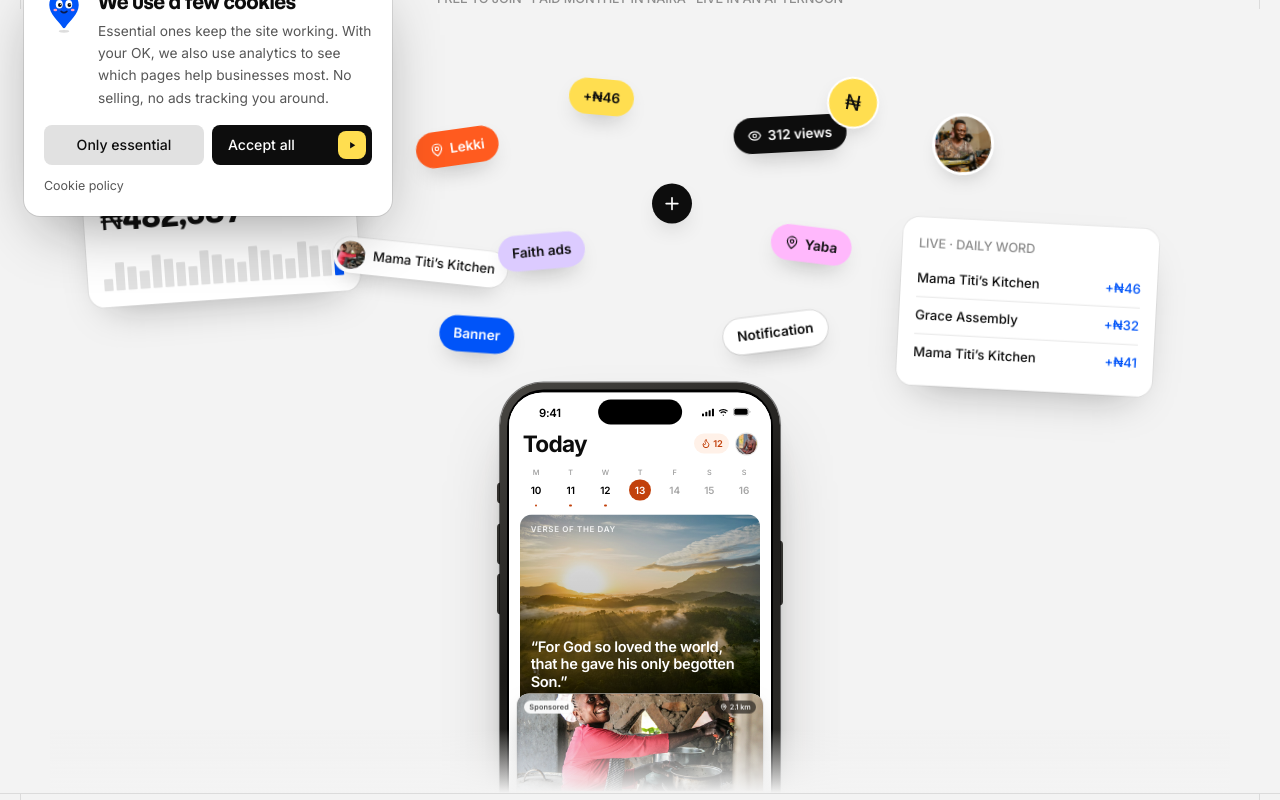
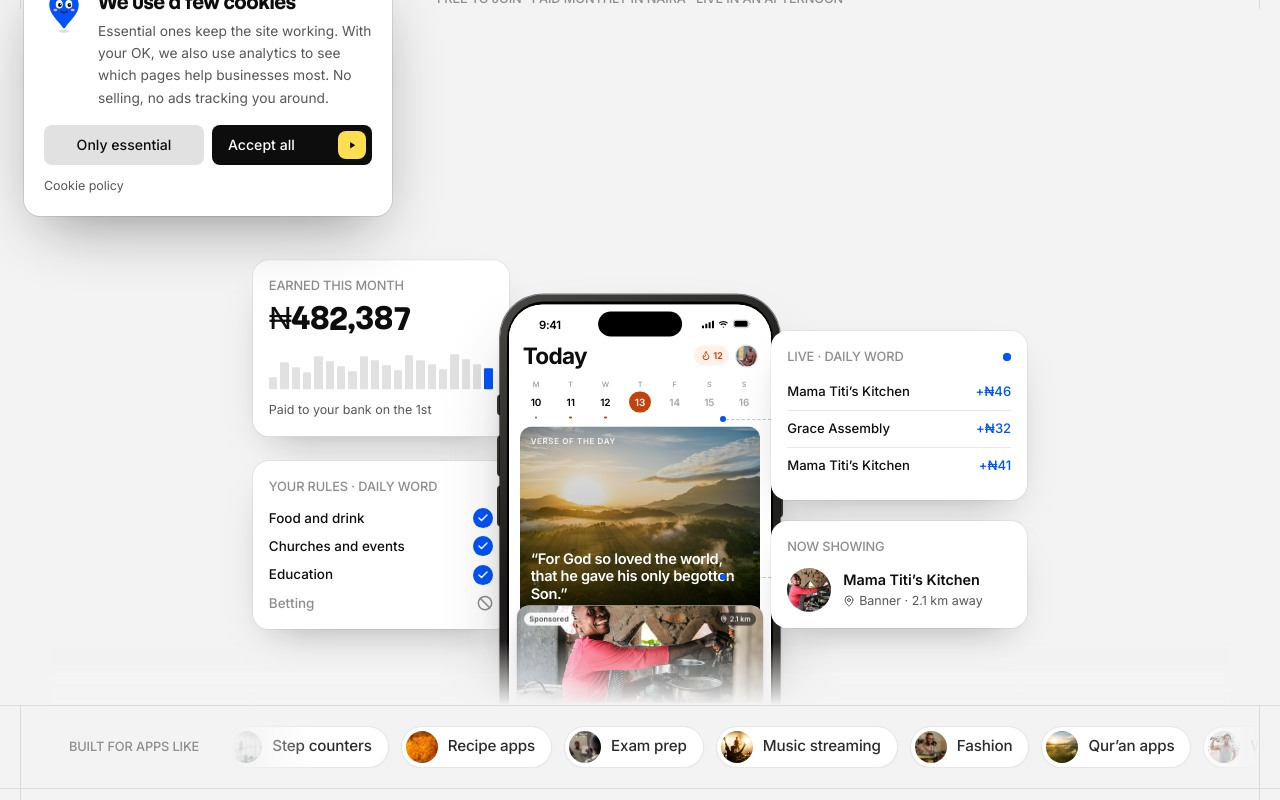
Before and after one commit to iliosintelligence-dotcom/Proxim-, a Next.js app in the folder apps/site/: page /publishers in a window 1280 px wide. Shown: the part 560-1360 px from the top of the page. Built offline with nearby package versions, Linux system fonts and the light colour scheme.

Commit message:
App owners hero: tidy dashboard cards around the phone; footer framed on every side

```diff
--- a/apps/site/src/components/publishers/PubHero.tsx
+++ b/apps/site/src/components/publishers/PubHero.tsx
@@ -1,6 +1,6 @@
 "use client";
 
-import { Eye, MapPin, Plus, Smartphone } from "lucide-react";
+import { Ban, Check, MapPin, Smartphone } from "lucide-react";
 import type React from "react";
 import { useRef, useState } from "react";
 import { gsap, ScrollTrigger, useGSAP, prefersReducedMotion } from "@/lib/gsap";
@@ -14,15 +14,24 @@ import { Frame } from "@/components/site/Frame";
 import { Odometer } from "@/components/motion/Odometer";
 import { Photo } from "@/components/phone/Photo";
 
-type Event = { id: number; brand: string; kind: "Banner view" | "Notification"; amount: number };
+type Event = {
+  id: number;
+  brand: string;
+  kind: "Banner view" | "Notification";
+  amount: number;
+};
 
 const rotation: NicheId[] = ["faith", "food", "education", "fitness"];
 
 /**
  * The app owner's hero mirrors the advertiser's, seen from the other side:
- * one app (theirs) and a running ledger. Every time an ad lands in the
- * phone, a line of earnings is written and the month's total rolls up.
- * Ads become money in front of you.
+ * one app (theirs) with its dashboard laid out around it. Every time an ad
+ * lands in the phone, a line of earnings is written and the month's total
+ * rolls up. Ads become money in front of you.
+ *
+ * Four cards, two either side of the phone, upright and aligned, each tied
+ * to the phone by a short line. Smaller screens keep two compact cards
+ * tucked against the phone's edges.
  */
 export function PubHero() {
   const root = useRef<HTMLElement>(null);
@@ -40,7 +49,12 @@ export function PubHero() {
     const views = 40 + Math.floor(Math.random() * 120);
     const amount = (views * publisherEcpm.banner) / 1000;
     setTotal((t) => t + amount);
-    setEvents((e) => [{ id: Date.now(), brand, kind: "Banner view" as const, amount }, ...e].slice(0, 4));
+    setEvents((e) =>
+      [
+        { id: Date.now(), brand, kind: "Banner view" as const, amount },
+        ...e,
+      ].slice(0, 4),
+    );
   };
 
   useGSAP(
@@ -50,50 +64,46 @@ export function PubHero() {
         gsap.set(intro, { autoAlpha: 1 });
         return;
       }
-      gsap.from(intro, { y: 24, autoAlpha: 0, duration: 1.2, stagger: 0.08, delay: 0.3 });
+      gsap.from(intro, {
+        y: 24,
+        autoAlpha: 0,
+        duration: 1.2,
+        stagger: 0.08,
+        delay: 0.3,
+      });
 
-      // Stickers burst out of the top of the phone and settle in place.
-      const stage = root.current!.querySelector<HTMLElement>("[data-sticker-stage]")!;
-      const stickers = gsap.utils.toArray<HTMLElement>("[data-sticker]");
-      const origin = { x: stage.offsetWidth / 2, y: stage.offsetHeight * 0.62 };
-      stickers.forEach((el, i) => {
-        const dx = origin.x - (el.offsetLeft + el.offsetWidth / 2);
-        const dy = origin.y - (el.offsetTop + el.offsetHeight / 2);
+      // The cards slide out from behind the phone into their places, then
+      // breathe gently. Scrolling away, they drift apart a little.
+      const cards = gsap.utils.toArray<HTMLElement>("[data-card]");
+      cards.forEach((el, i) => {
+        const side = el.dataset.card === "left" ? 1 : -1;
         gsap.from(el, {
-          x: dx,
-          y: dy,
-          scale: 0.2,
+          x: side * 60,
           autoAlpha: 0,
           duration: 1.1,
-          ease: "back.out(1.5)",
-          delay: 0.9 + i * 0.05,
+          ease: "expo.out",
+          delay: 0.9 + (i % 2) * 0.12,
         });
-        gsap.to(el.querySelector("[data-sticker-float]"), {
-          y: i % 2 ? 7 : -7,
-          duration: 2.2 + (i % 4) * 0.4,
+        gsap.to(el.querySelector("[data-card-float]"), {
+          y: i % 2 ? 5 : -5,
+          duration: 2.6 + (i % 3) * 0.4,
           ease: "sine.inOut",
           yoyo: true,
           repeat: -1,
-          delay: i * 0.1,
+        });
+        gsap.to(el, {
+          x: -side * 24,
+          y: -30,
+          ease: "none",
+          scrollTrigger: {
+            trigger: el,
+            start: "top 40%",
+            end: "bottom top",
+            scrub: 0.8,
+          },
         });
       });
 
-      // The cloud leans toward the cursor and scatters as you scroll away.
-      const cloud = root.current!.querySelector<HTMLElement>("[data-cloud]")!;
-      const xTo = gsap.quickTo(cloud, "x", { duration: 1, ease: "expo.out" });
-      const yTo = gsap.quickTo(cloud, "y", { duration: 1, ease: "expo.out" });
-      const move = (e: PointerEvent) => {
-        if (e.pointerType !== "mouse") return;
-        xTo((e.clientX / window.innerWidth - 0.5) * 24);
-        yTo((e.clientY / window.innerHeight - 0.5) * 14);
-      };
-      window.addEventListener("pointermove", move);
-      gsap.to(stickers, {
-        yPercent: (i) => -40 - (i % 3) * 25,
-        xPercent: (i) => (i % 2 ? 1 : -1) * (10 + (i % 4) * 8),
-        ease: "none",
-        scrollTrigger: { trigger: stage, start: "top 30%", end: "bottom top", scrub: 0.8 },
-      });
       const loop = gsap
         .timeline({ repeat: -1, delay: 2.6 })
         .call(() => setAdIndex((i) => (i + 1) % rotation.length))
@@ -104,7 +114,6 @@ export function PubHero() {
         end: "bottom top",
         onToggle: (self) => (self.isActive ? loop.resume() : loop.pause()),
       });
-      return () => window.removeEventListener("pointermove", move);
     },
     { scope: root },
   );
@@ -116,7 +125,9 @@ export function PubHero() {
       const el = root.current!.querySelector("[data-ad]");
       gsap.set(el, { autoAlpha: 0 });
       adIn(el, "banner", adIndex === 0 ? 1.1 : 0.1);
-      const t = gsap.delayedCall(adIndex === 0 ? 1.6 : 0.6, () => earn(ad.ad.brand));
+      const t = gsap.delayedCall(adIndex === 0 ? 1.6 : 0.6, () =>
+        earn(ad.ad.brand),
+      );
       return () => t.kill();
     },
     { scope: root, dependencies: [adIndex] },
@@ -126,27 +137,38 @@ export function PubHero() {
   useGSAP(
     () => {
       if (prefersReducedMotion() || events[0].id < 10) return;
-      gsap.from("[data-ledger] li:first-child", { y: -12, autoAlpha: 0, duration: 0.7 });
-      gsap.fromTo("[data-earn-pop]", { scale: 1 }, { scale: 1.25, duration: 0.18, yoyo: true, repeat: 1, ease: "power2.out" });
+      const line = root.current!.querySelector("[data-ledger] li:first-child");
+      if (line) gsap.from(line, { y: -12, autoAlpha: 0, duration: 0.7 });
     },
     { scope: root, dependencies: [events[0].id] },
   );
 
   return (
-    <section ref={root} data-ad-manual className="relative overflow-hidden bg-paper">
+    <section
+      ref={root}
+      data-ad-manual
+      className="relative overflow-hidden bg-paper"
+    >
       <Frame className="pt-[clamp(2.75rem,6.5vw,5rem)] text-center">
-        <p data-intro className="t-label inline-flex items-center gap-2 text-ink">
-          <Smartphone className="size-3.5 text-blue" strokeWidth={2.2} />
-          / For app owners and developers
+        <p
+          data-intro
+          className="t-label inline-flex items-center gap-2 text-ink"
+        >
+          <Smartphone className="size-3.5 text-blue" strokeWidth={2.2} />/ For
+          app owners and developers
         </p>
         <h1 data-led className="t-display mx-auto mt-6 max-w-[19ch]">
           Get paid for the attention you already have.
         </h1>
         <p data-intro className="t-lead mx-auto mt-5 max-w-[40rem]">
-          Add Proxim to your app and earn from local ads that fit your users. You decide which brands appear and how
-          often. Your users get offers from businesses near them that they actually want.
+          Add Proxim to your app and earn from local ads that fit your users.
+          You decide which brands appear and how often. Your users get offers
+          from businesses near them that they actually want.
         </p>
-        <div data-intro className="mx-auto mt-8 grid w-full max-w-[20rem] gap-3 sm:flex sm:w-auto sm:max-w-none sm:justify-center">
+        <div
+          data-intro
+          className="mx-auto mt-8 grid w-full max-w-[20rem] gap-3 sm:flex sm:w-auto sm:max-w-none sm:justify-center"
+        >
           <Button href="#start" arrow>
             Start earning
           </Button>
@@ -159,70 +181,133 @@ export function PubHero() {
         </p>
       </Frame>
 
-      {/* The phone, held up from the bottom edge, with its attention bursting out as stickers. */}
-      <div data-sticker-stage className="relative mx-auto mt-[clamp(2rem,4vw,3rem)] h-[clamp(36rem,64vw,46rem)] max-w-[1180px] overflow-hidden px-[var(--gutter)]">
-        <div data-cloud className="absolute inset-0">
-          {/* Earned this month */}
-          <Sticker x="3%" y="14%" r={-4} className="hidden w-[17rem] md:block">
-            <div className="rounded-2xl bg-white p-4 text-left shadow-[0_18px_40px_-20px_rgb(13_13_13/0.35)] ring-1 ring-black/5">
+      {/* The phone, held up from the bottom edge, with its dashboard around it. */}
+      <div
+        data-sticker-stage
+        className="relative mx-auto mt-[clamp(2.5rem,5vw,3.5rem)] h-[clamp(30rem,52vw,40rem)] max-w-[1180px] overflow-hidden px-[var(--gutter)]"
+      >
+        <div className="mx-auto flex h-full max-w-[62rem] justify-center lg:grid lg:grid-cols-[1fr_17.5rem_1fr] lg:gap-x-[clamp(1.5rem,4vw,3.5rem)]">
+          {/* Left column (wide screens) */}
+          <div className="hidden flex-col items-end justify-end gap-5 pb-[clamp(3rem,6vw,5rem)] lg:flex">
+            <Card side="left">
               <p className="t-label text-faint">Earned this month</p>
               <p className="mt-2 font-display text-[1.9rem] leading-none tracking-[-0.04em]">
                 <Odometer value={naira(total)} />
               </p>
-              <div className="mt-4 flex h-10 items-end gap-[3px]" aria-hidden="true">
-                {Array.from({ length: 20 }, (_, i) => (
-                  <span key={i} className={`flex-1 rounded-[1px] ${i === 19 ? "bg-blue" : "bg-stone-2"}`} style={{ height: `${30 + ((i * 37) % 50) + i}%` }} />
-                ))}
-              </div>
-            </div>
-          </Sticker>
-          {/* Live ledger */}
-          <Sticker x="72%" y="22%" r={3} className="hidden w-[16rem] lg:block">
-            <div className="rounded-2xl bg-white p-4 text-left shadow-[0_18px_40px_-20px_rgb(13_13_13/0.35)] ring-1 ring-black/5">
-              <p className="t-label text-faint">Live · Daily Word</p>
-              <ul data-ledger className="mt-2 divide-y" style={{ borderColor: "var(--line)" }}>
-                {events.slice(0, 3).map((e) => (
-                  <li key={e.id} className="flex items-center justify-between gap-3 py-2 text-[0.82rem]" style={{ borderColor: "var(--line)" }}>
-                    <span className="truncate font-medium">{e.brand}</span>
-                    <span className="shrink-0 font-medium text-blue">+{naira(e.amount)}</span>
+              <Bars />
+              <p className="mt-3 text-[0.78rem] text-muted-foreground">
+                Paid to your bank on the 1st
+              </p>
+            </Card>
+            <Card side="left">
+              <p className="t-label text-faint">Your rules · Daily Word</p>
+              <ul className="mt-3 space-y-2 text-[0.84rem] font-medium">
+                {rules.map((r) => (
+                  <li
+                    key={r.label}
+                    className={`flex items-center justify-between ${r.on ? "" : "text-faint"}`}
+                  >
+                    {r.label}
+                    {r.on ? (
+                      <span className="grid size-5 place-items-center rounded-full bg-blue text-white">
+                        <Check className="size-3" strokeWidth={3} />
+                      </span>
+                    ) : (
+                      <Ban className="size-4" strokeWidth={2.2} />
+                    )}
                   </li>
                 ))}
               </ul>
+            </Card>
+          </div>
+
+          {/* The phone */}
+          <div className="relative h-full w-[min(17.5rem,64vw)] shrink-0 lg:w-auto">
+            <div className="absolute inset-x-0 bottom-0 translate-y-[30%]">
+              <div data-intro>
+                <Phone label={`Daily Word app showing a ${ad.ad.brand} banner`}>
+                  <AppScreen niche={ad} host="faith" format="banner" />
+                </Phone>
+              </div>
+
+              {/* Smaller screens: two compact cards tucked against the phone */}
+              <div
+                data-card="left"
+                className="absolute -left-[22%] top-[16%] z-10 w-[9.5rem] sm:-left-[34%] sm:w-[11rem] lg:hidden"
+              >
+                <div data-card-float className={`${cardBox} p-3`}>
+                  <p className="text-[0.62rem] font-medium tracking-wide text-faint uppercase">
+                    Earned this month
+                  </p>
+                  <p className="mt-1 font-display text-[1.25rem] leading-none tracking-[-0.04em]">
+                    <Odometer value={naira(total)} />
+                  </p>
+                </div>
+              </div>
+              <div
+                data-card="right"
+                className="absolute -right-[22%] top-[34%] z-10 w-[9.5rem] sm:-right-[34%] sm:w-[11rem] lg:hidden"
+              >
+                <div data-card-float className={`${cardBox} p-3`}>
+                  <p className="text-[0.62rem] font-medium tracking-wide text-faint uppercase">
+                    Just now
+                  </p>
+                  <p className="mt-1 flex items-center justify-between gap-2 text-[0.78rem] font-medium">
+                    <span className="truncate">{events[0].brand}</span>
+                    <span className="shrink-0 text-blue">
+                      +{naira(events[0].amount)}
+                    </span>
+                  </p>
+                </div>
+              </div>
             </div>
-          </Sticker>
+          </div>
 
-          <Sticker x="31%" y="10%" r={-8}><Pill className="bg-[#ff5b1f] text-white"><MapPin className="size-3.5" /> Lekki</Pill></Sticker>
-          <Sticker x="44%" y="3%" r={5}>
-            <span data-earn-pop className="block"><Pill className="bg-yellow text-ink">+{naira(events[0]?.amount ?? 41)}</Pill></span>
-          </Sticker>
-          <Sticker x="58%" y="9%" r={-3}><Pill className="bg-ink text-white"><Eye className="size-3.5" /> 312 views</Pill></Sticker>
-          <Sticker x="24%" y="25%" r={6} className="hidden sm:block">
-            <span className="flex items-center gap-2 rounded-full bg-white py-1 pl-1 pr-3 text-[0.82rem] font-medium shadow-[0_10px_24px_-12px_rgb(13_13_13/0.4)] ring-1 ring-black/5">
-              <span className="block size-7 overflow-hidden rounded-full"><Photo id="1698827623494-c4e1196ba0ca" w={56} h={56} /></span>
-              Mama Titi’s Kitchen
-            </span>
-          </Sticker>
-          <Sticker x="66%" y="3%" r={10}>
-            <span className="grid size-12 place-items-center rounded-full bg-yellow font-display text-[1.3rem] text-ink shadow-[0_10px_24px_-12px_rgb(13_13_13/0.45)] ring-2 ring-white">₦</span>
-          </Sticker>
-          <Sticker x="38%" y="24%" r={-5}><Pill className="bg-ad-lilac text-ink">Faith ads</Pill></Sticker>
-          <Sticker x="61%" y="24%" r={7}><Pill className="bg-ad-candy text-ink"><MapPin className="size-3.5" /> Yaba</Pill></Sticker>
-          <Sticker x="51%" y="17%" r={0} className="hidden sm:block">
-            <span className="grid size-10 place-items-center rounded-full bg-ink text-white shadow-[0_10px_24px_-12px_rgb(13_13_13/0.45)]"><Plus className="size-5" /></span>
-          </Sticker>
-          <Sticker x="20%" y="7%" r={-6}><Pill className="bg-ad-lime text-ink">Food</Pill></Sticker>
-          <Sticker x="75%" y="8%" r={-4} className="hidden sm:block">
-            <span className="block size-14 overflow-hidden rounded-full shadow-[0_10px_24px_-12px_rgb(13_13_13/0.45)] ring-[3px] ring-white"><Photo id="1687422809069-0fa3546b8471" w={112} h={112} /></span>
-          </Sticker>
-          <Sticker x="33%" y="36%" r={4} className="hidden sm:block"><Pill className="bg-blue text-white">Banner</Pill></Sticker>
-          <Sticker x="57%" y="35%" r={-7} className="hidden sm:block"><Pill className="bg-white text-ink ring-1 ring-black/10">Notification</Pill></Sticker>
-        </div>
-
-        <div className="absolute bottom-0 left-1/2 w-[min(17.5rem,64vw)] -translate-x-1/2 translate-y-[30%]">
-          <div data-intro>
-            <Phone label={`Daily Word app showing a ${ad.ad.brand} banner`}>
-              <AppScreen niche={ad} host="faith" format="banner" />
-            </Phone>
+          {/* Right column (wide screens) */}
+          <div className="hidden flex-col items-start justify-end gap-5 pb-[clamp(3rem,6vw,5rem)] lg:flex">
+            <Card side="right">
+              <div className="flex items-center justify-between">
+                <p className="t-label text-faint">Live · Daily Word</p>
+                <span className="relative flex size-2">
+                  <span className="absolute inline-flex size-full animate-ping rounded-full bg-blue opacity-60" />
+                  <span className="relative inline-flex size-2 rounded-full bg-blue" />
+                </span>
+              </div>
+              <ul
+                data-ledger
+                className="mt-2 divide-y"
+                style={{ borderColor: "var(--line)" }}
+              >
+                {events.slice(0, 3).map((e) => (
+                  <li
+                    key={e.id}
+                    className="flex items-center justify-between gap-3 py-2 text-[0.82rem]"
+                    style={{ borderColor: "var(--line)" }}
+                  >
+                    <span className="truncate font-medium">{e.brand}</span>
+                    <span className="shrink-0 font-medium text-blue">
+                      +{naira(e.amount)}
+                    </span>
+                  </li>
+                ))}
+              </ul>
+            </Card>
+            <Card side="right">
+              <p className="t-label text-faint">Now showing</p>
+              <div className="mt-3 flex items-center gap-3">
+                <span className="block size-11 shrink-0 overflow-hidden rounded-full">
+                  <Photo id={ad.ad.photo} w={88} h={88} />
+                </span>
+                <span className="min-w-0 leading-tight">
+                  <span className="block truncate text-[0.9rem] font-semibold">
+                    {ad.ad.brand}
+                  </span>
+                  <span className="mt-1 flex items-center gap-1 text-[0.78rem] text-muted-foreground">
+                    <MapPin className="size-3" /> Banner · {ad.ad.distance} away
+                  </span>
+                </span>
+              </div>
+            </Card>
           </div>
         </div>
         <div className="pointer-events-none absolute inset-x-0 bottom-0 h-16 bg-gradient-to-t from-paper to-transparent" />
@@ -231,18 +316,50 @@ export function PubHero() {
   );
 }
 
-function Sticker({ x, y, r = 0, className = "", children }: { x: string; y: string; r?: number; className?: string; children: React.ReactNode }) {
+const rules = [
+  { label: "Food and drink", on: true },
+  { label: "Churches and events", on: true },
+  { label: "Education", on: true },
+  { label: "Betting", on: false },
+];
+
+const cardBox =
+  "rounded-2xl bg-white text-left shadow-[0_18px_40px_-20px_rgb(13_13_13/0.35)] ring-1 ring-black/5";
+
+/** One dashboard card beside the phone, tied to it by a short dotted line. */
+function Card({
+  side,
+  children,
+}: {
+  side: "left" | "right";
+  children: React.ReactNode;
+}) {
   return (
-    <div data-sticker className={`absolute ${className}`} style={{ left: x, top: y, rotate: `${r}deg` }}>
-      <div data-sticker-float>{children}</div>
+    <div data-card={side} className="relative w-[16rem]">
+      <span
+        aria-hidden="true"
+        className={`absolute top-1/2 flex w-[clamp(1.5rem,4vw,3.5rem)] items-center ${side === "left" ? "left-full" : "right-full flex-row-reverse"}`}
+      >
+        <span className="h-px flex-1 border-t border-dashed border-ink/25" />
+        <span className="size-1.5 rounded-full bg-blue" />
+      </span>
+      <div data-card-float className={`${cardBox} p-4`}>
+        {children}
+      </div>
     </div>
   );
 }
 
-function Pill({ className = "", children }: { className?: string; children: React.ReactNode }) {
+function Bars() {
   return (
-    <span className={`inline-flex items-center gap-1.5 whitespace-nowrap rounded-full px-3.5 py-2 text-[0.85rem] font-semibold shadow-[0_10px_24px_-12px_rgb(13_13_13/0.45)] ${className}`}>
-      {children}
-    </span>
+    <div className="mt-4 flex h-10 items-end gap-[3px]" aria-hidden="true">
+      {Array.from({ length: 20 }, (_, i) => (
+        <span
+          key={i}
+          className={`flex-1 rounded-[1px] ${i === 19 ? "bg-blue" : "bg-stone-2"}`}
+          style={{ height: `${30 + ((i * 37) % 50) + i}%` }}
+        />
+      ))}
+    </div>
   );
 }
--- a/apps/site/src/components/site/Footer.tsx
+++ b/apps/site/src/components/site/Footer.tsx
@@ -107,7 +107,7 @@ export function Footer() {
   );
 
   return (
-    <footer ref={root} className="overflow-hidden bg-blue px-2 pb-2 sm:px-3 sm:pb-3">
+    <footer ref={root} className="overflow-hidden bg-blue p-2 sm:p-3">
       <div data-footer-card className="mx-auto max-w-[1400px] origin-bottom rounded-3xl bg-white px-[var(--gutter)] pt-10 text-ink sm:pt-12">
         <div className="grid gap-10 md:grid-cols-[1.35fr_repeat(3,1fr)]">
           {/* Community card */}
```
